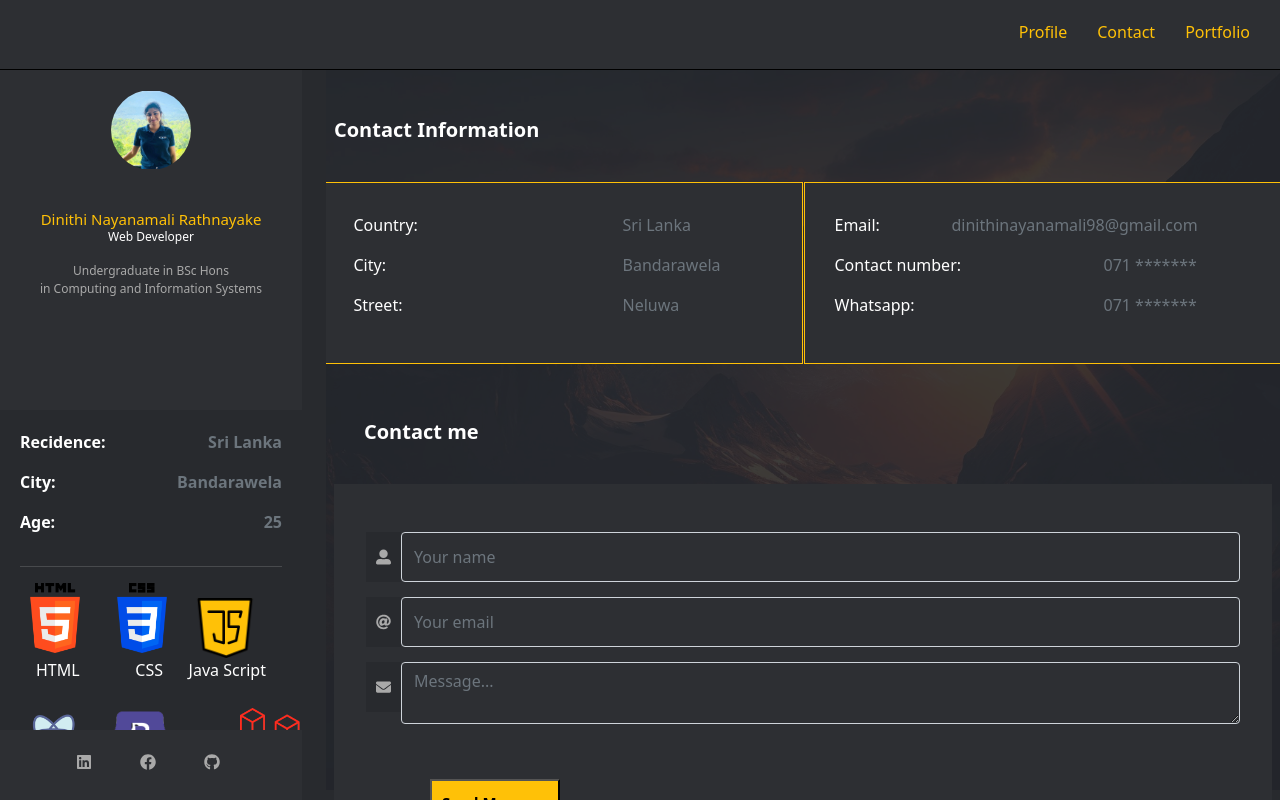
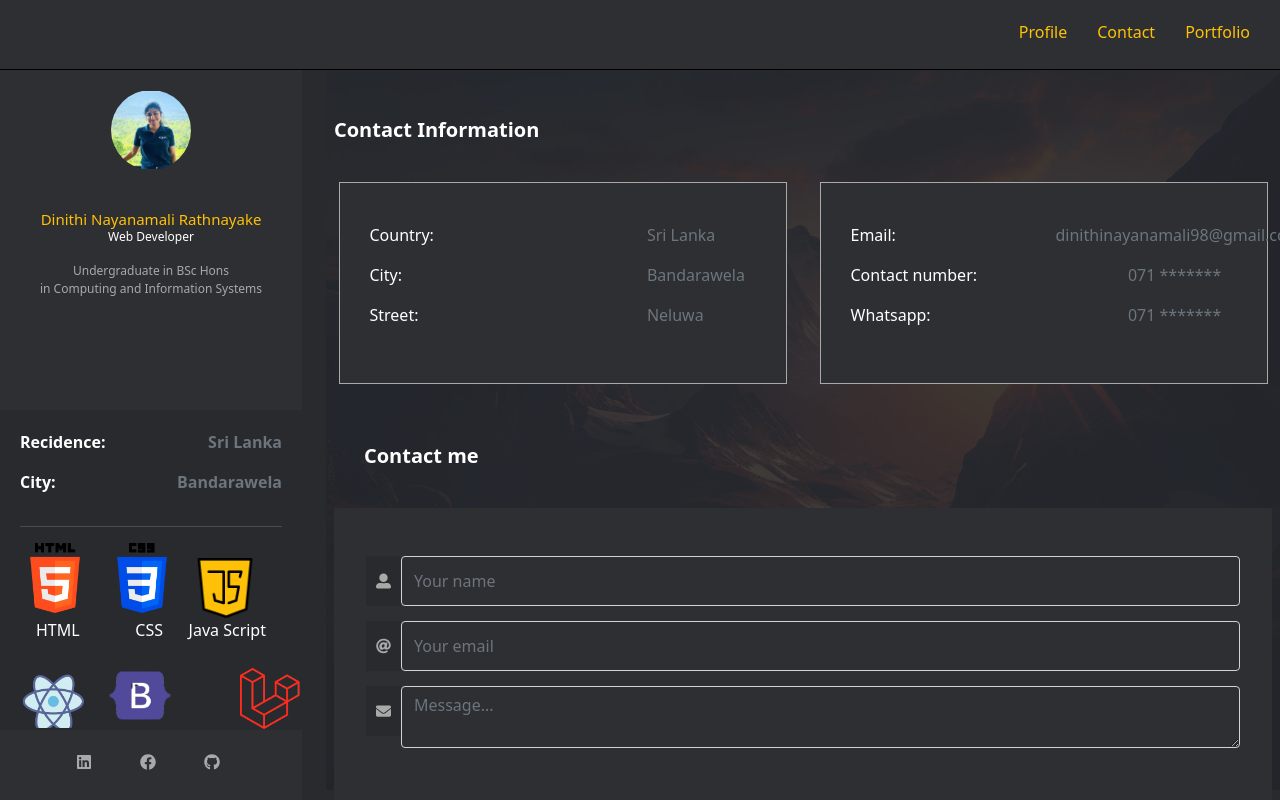
Before and after one commit to Dinithirathnayaka/My_portfolio, a React (Create React App) app: page /contact in a window 1280 px wide. Built offline with nearby package versions, Linux system fonts and the light colour scheme.

Commit message:
modified contact page

```diff
--- a/src/Pages/Contact.jsx
+++ b/src/Pages/Contact.jsx
@@ -35,23 +35,6 @@ function Contact() {
       );
 
     e.target.reset();
-
-    // e.preventDefault();
-    // emailjs
-    //   .sendForm(
-    //     "service_osvo7ri",
-    //     "template_eygzp4s",
-    //     e.target,
-    //     "ftEJaWAOJijuRDJon"
-    //   )
-    //   .then((result) => {
-    //     alert("Message sent successfully");
-    //     e.target.reset(); // Reset the form after a successful submission
-    //   })
-    //   .catch((error) => {
-    //     console.error("Error sending message:", error);
-    //     alert("Error sending message: " + error.text);
-    //   });
   }
 
   return (
@@ -114,16 +97,7 @@ function Contact() {
 
               <div className="row contact">
                 <h5 className="maintopic">Contact Information</h5>
-                <div
-                  className="col-6 mx-auto d-block boxc"
-                  style={{
-                    backgroundColor: "#2d2f33",
-                    width: "60vh",
-                    padding: "30px",
-                    marginBottom: "2vh",
-                    border: "1px solid #ffc107",
-                  }}
-                >
+                <div className="col-6 mx-auto d-block boxc">
                   <div className="row">
                     <div className="col-6">
                       <p style={{ color: "#fff" }}>Country:</p>
@@ -131,28 +105,19 @@ function Contact() {
                       <p style={{ color: "#fff" }}> Street:</p>
                     </div>
                     <div className="col-6">
-                      <p className="text-muted" style={{ marginLeft: "6vh" }}>
+                      <p className="text-muted" style={{ marginLeft: "40%" }}>
                         Sri Lanka
                       </p>
-                      <p className="text-muted" style={{ marginLeft: "6vh" }}>
+                      <p className="text-muted" style={{ marginLeft: "40%" }}>
                         Bandarawela
                       </p>
-                      <p className="text-muted" style={{ marginLeft: "6vh" }}>
+                      <p className="text-muted" style={{ marginLeft: "40%" }}>
                         Neluwa
                       </p>
                     </div>
                   </div>
                 </div>
-                <div
-                  className="col-6 mx-auto d-block boxc"
-                  style={{
-                    backgroundColor: "#2d2f33",
-                    width: "60vh",
-                    padding: "30px",
-                    marginBottom: "2vh",
-                    border: "1px solid #ffc107",
-                  }}
-                >
+                <div className="col-6 mx-auto d-block boxc">
                   <div className="row">
                     <div className="col-6">
                       <p style={{ color: "#fff" }}>Email:</p>
@@ -160,13 +125,13 @@ function Contact() {
                       <p style={{ color: "#fff" }}>Whatsapp:</p>
                     </div>
                     <div className="col-6">
-                      <p className="text-muted" style={{ marginLeft: "-13vh" }}>
+                      <p className="text-muted">
                         dinithinayanamali98@gmail.com
                       </p>
-                      <p className="text-muted" style={{ marginLeft: "6vh" }}>
+                      <p className="text-muted" style={{ marginLeft: "40%" }}>
                         071 *******
                       </p>
-                      <p className="text-muted" style={{ marginLeft: "6vh" }}>
+                      <p className="text-muted" style={{ marginLeft: "40%" }}>
                         071 *******
                       </p>
                     </div>
--- a/src/Pages/Home.jsx
+++ b/src/Pages/Home.jsx
@@ -76,7 +76,7 @@ function Home() {
                 className="main-topimage"
                 style={{ height: "60vh", width: "" }}
               />
-              <h1>
+              <h1 className="myname">
                 Hello !!
                 <br />
                 I'm Dinithi Rathnayake,
@@ -145,8 +145,9 @@ function Home() {
                 <div className="col-md-4 col-xs-12 hi ">
                   <h6 className="subtopic">Web Development</h6>
                   <p className="content text-muted">
-                    I can develop the web application with best performance and
-                    very smoothly for your organization.
+                    I'm a skilled Full-Stack Developer in MERN stack and PHP
+                    Laravel. Explore my portfolio to see my work in building
+                    dynamic web applications using cutting-edge technologies.
                   </p>
                 </div>
               </div>
--- a/src/component/Contact.css
+++ b/src/component/Contact.css
@@ -4,6 +4,16 @@
   background-color: #2d2f33;
   margin-top: 2vh;
   padding: 2vh;
+}
+
+.form input:focus {
+  background-color: #2d2f33;
+  color: #fff;
+}
+
+.form textarea:focus {
+  background-color: #2d2f33;
+  color: #fff;
 }
 
 .form-group {
@@ -15,10 +25,12 @@
 
 .form-group input {
   background-color: #2d2f33;
+  color: #fff;
 }
 
 .form-group .msg {
   background-color: #2d2f33;
+  color: #fff;
 }
 
 .iconc {
@@ -54,8 +66,26 @@
   height: 95vh;
 }
 
+.boxc {
+  background-color: #2d2f33;
+  width: 35vw !important;
+  justify-content: space-between;
+  padding: 40px;
+  padding-left: 30px !important;
+  padding-right: 30px !important;
+  margin-bottom: 20px;
+  border: 0.5px solid darkgray;
+}
+
 @media only screen and (max-width: 500px) {
   .boxc {
-    width: 50vh;
+    width: 90% !important;
+  }
+
+  .btnc {
+    text-align: center;
+    align-items: center;
+    margin-left: auto;
+    margin-right: auto;
   }
 }
--- a/src/component/Grid Section/LeftGrid.jsx
+++ b/src/component/Grid Section/LeftGrid.jsx
@@ -41,7 +41,6 @@ function LeftGrid() {
           <div className="col-6">
             <p>Recidence:</p>
             <p>City:</p>
-            <p>Age:</p>
           </div>
           <div
             className="col-6 text-muted text-end"
@@ -49,7 +48,6 @@ function LeftGrid() {
           >
             <p>Sri Lanka</p>
             <p>Bandarawela</p>
-            <p>25</p>
           </div>
         </div>
         <hr style={{ color: "darkgrey" }} />
--- a/src/component/Grid Section/LeftGridNew.jsx
+++ b/src/component/Grid Section/LeftGridNew.jsx
@@ -41,7 +41,6 @@ function LeftGridNew() {
               <div className="col-6">
                 <p>Recidence:</p>
                 <p>City:</p>
-                <p>Age:</p>
               </div>
               <div
                 className="col-6 text-muted text-end"
@@ -49,7 +48,6 @@ function LeftGridNew() {
               >
                 <p>Sri Lanka</p>
                 <p>Bandarawela</p>
-                <p>25</p>
               </div>
             </div>
             <hr style={{ color: "darkgrey" }} />
--- a/src/component/History.css
+++ b/src/component/History.css
@@ -93,4 +93,8 @@
   .hi {
     width: 90vw !important;
   }
+
+  .myname {
+    font-size: 40px !important;
+  }
 }
```
